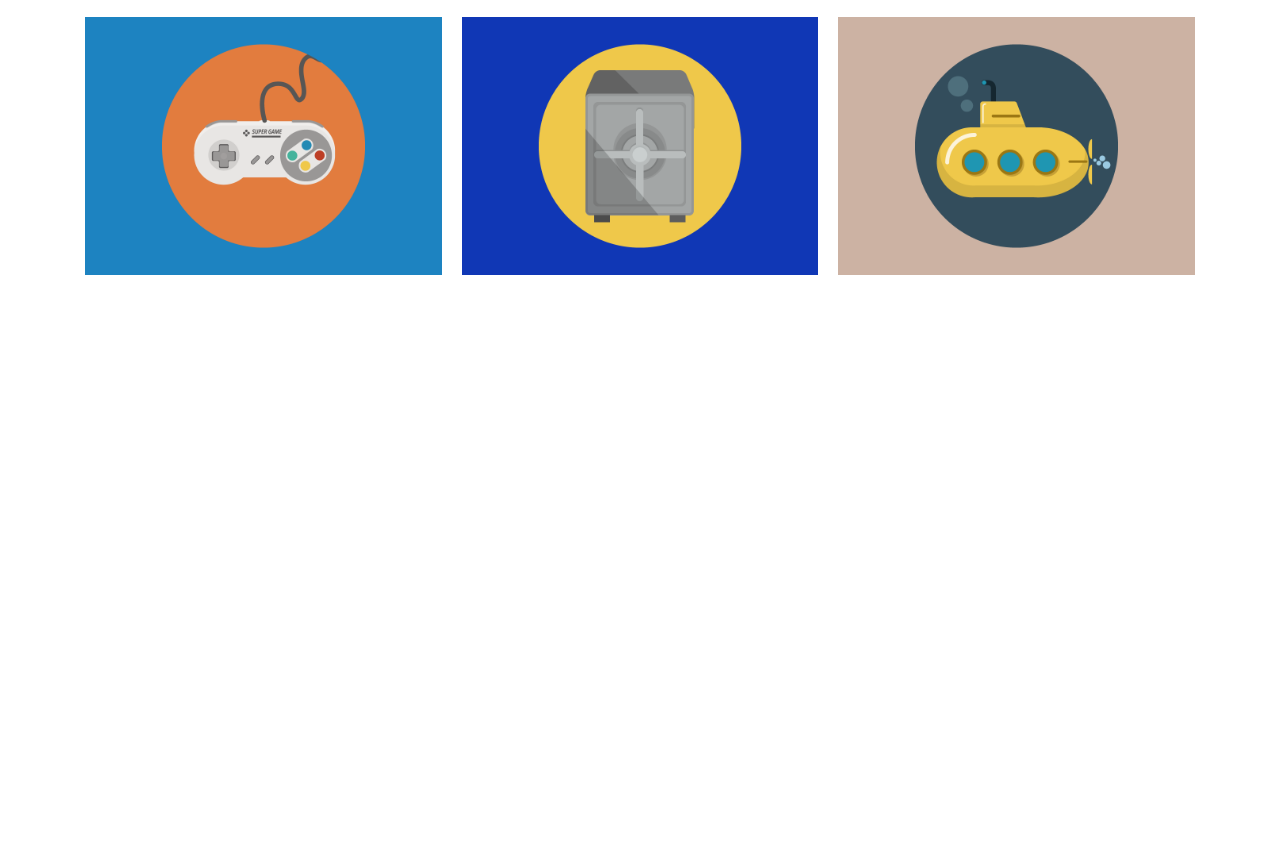
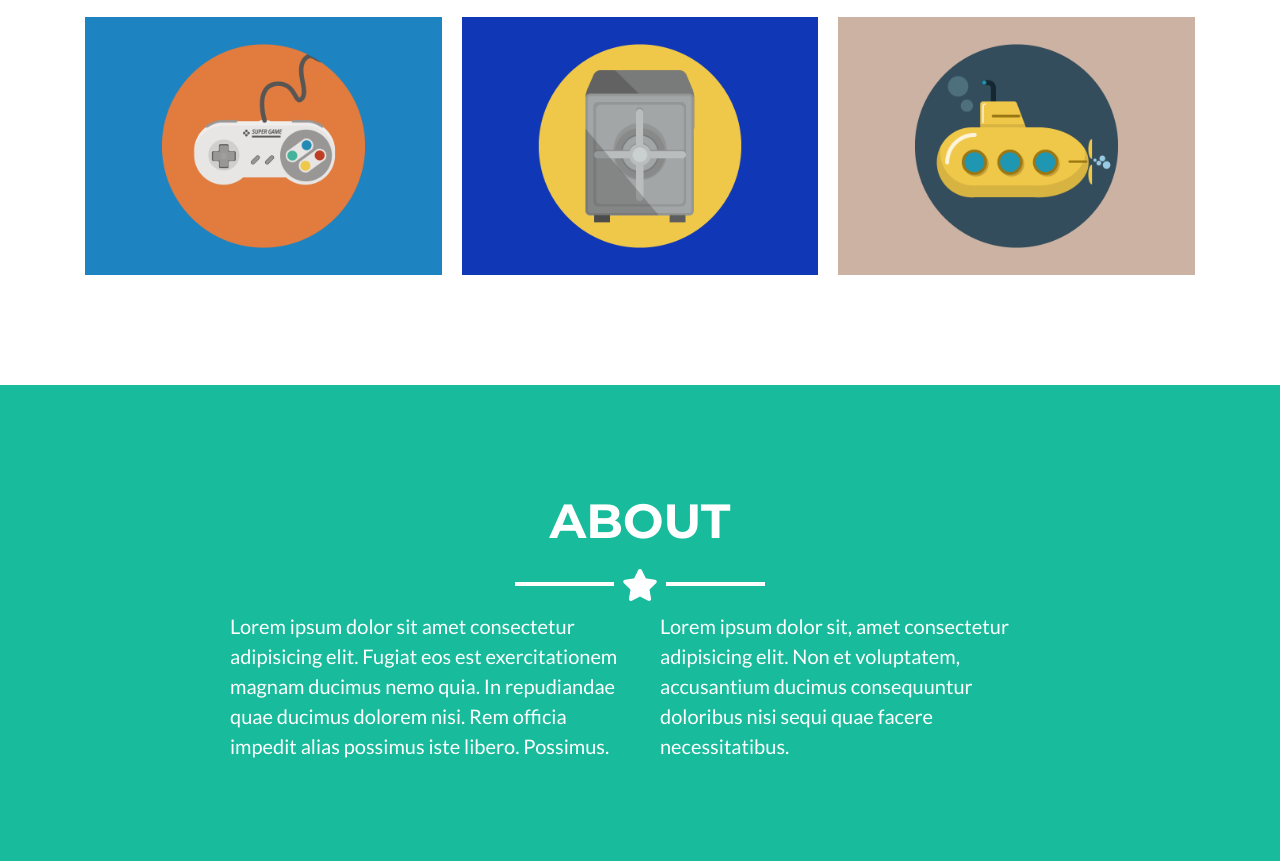
Before and after one commit to selinylmz/responsive-template, a plain HTML site: page index.html in a window 1280 px wide. Shown: the part 1396-2257 px from the top of the page. Before the commit the page ends 1781 px from the top, so only its background shows below. Drawn offline with Linux system fonts and the light colour scheme.

Commit message:
about-section

```diff
--- a/index.html
+++ b/index.html
@@ -138,6 +138,25 @@
             </div>
         </div>
     </section>
+    <section id="about">
+        <h2 class="text-uppercase">About</h2>
+        <hr class="star-light">
+        <div id="about-text" class="clearfix">
+            <div class="left">
+                <p class="text">
+                    Lorem ipsum dolor sit amet consectetur adipisicing elit. Fugiat eos est exercitationem magnam ducimus nemo quia. In repudiandae quae ducimus dolorem nisi. Rem officia impedit alias possimus iste libero. Possimus.
+                </p>
+
+            </div>
+            <div class="right">
+                <p class="text">
+                    Lorem ipsum dolor sit, amet consectetur adipisicing elit. Non et voluptatem, accusantium ducimus consequuntur doloribus nisi sequi quae facere necessitatibus.
+                </p>
+
+            </div>
+
+        </div>
+    </section>
 </body>
 
 </html>
--- a/style.css
+++ b/style.css
@@ -34,6 +34,12 @@ a{
 .img-fluid {
     max-width: 100%;
     height: auto;
+
+}
+section{
+    padding-top: 10rem;
+    padding-bottom: 10rem;
+    text-align: center;
 
 }
 
@@ -147,12 +153,6 @@ border-color: #2C3E50;
     background-color:#fff;
 }
 /*portfolio*/
-#portfolio{
-    padding-top: 10rem;
-    padding-bottom: 10rem;
-    text-align: center;
-
-}
 #portfolio h2{
     font-size: 4.8rem;
     color:#2C3E50;
@@ -195,3 +195,29 @@ border-color: #2C3E50;
 .portfolio-item:hover .img-overlay{
     opacity: 0.8;
 }
+#about{
+    background-color: #18bc9c;
+    color: #fff;
+
+}
+#about h2{
+    font-size: 4.8rem;
+}
+#about-text{
+    text-align: left;
+}
+#about-text .left{
+    float: left;
+    width: 50%;
+    padding-right: 2rem;
+    padding-left: 23rem;
+}
+#about-text .right{
+    float: right;
+    width: 50%;
+    padding-left: 2rem;
+    padding-right: 23rem;
+}
+#about-text .text{
+    font-size: 2rem;
+}
```
